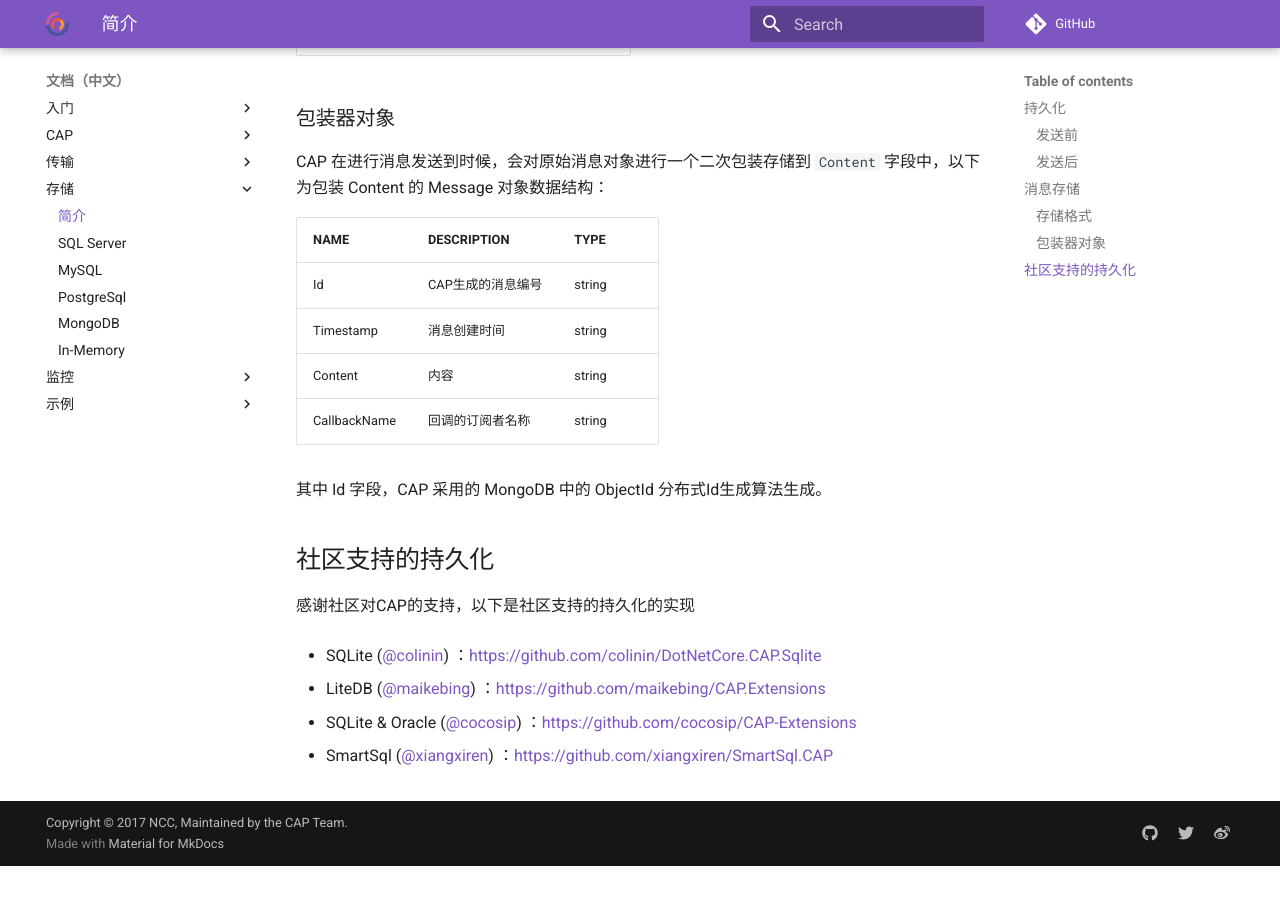
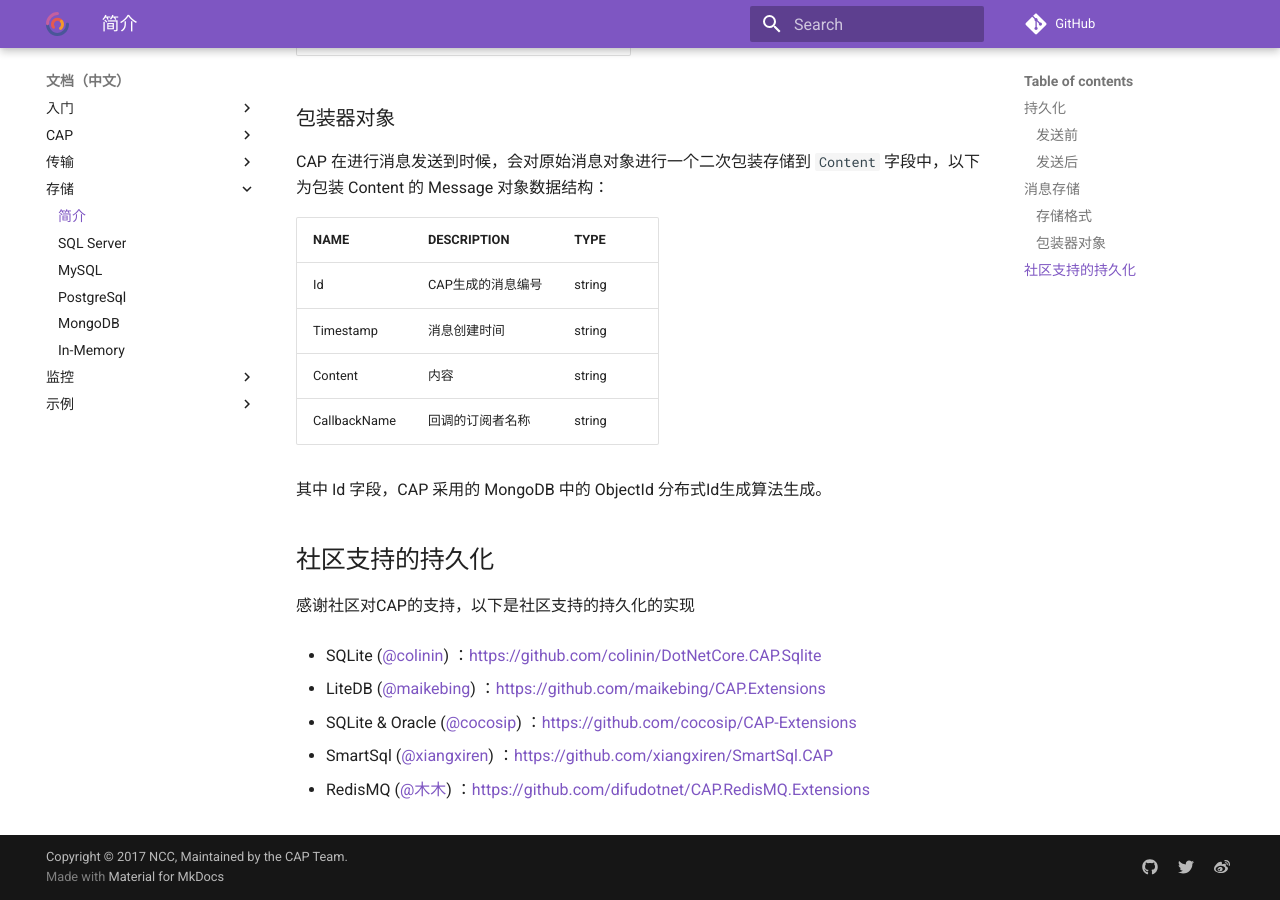
Before and after one commit to dotnetcore/CAP, an MkDocs documentation site: the page built from docs/content/user-guide/zh/storage/general.md, in a window 1280 px wide and 900 px high, scrolled down 1994 px. Built offline with MkDocs 1.6.1 and Material for MkDocs 9.7.7, drawn with Linux system fonts in a browser that asks for light colours; comment, search, counter and statistics services are not loaded; before the commit the page ends 2860 px from its top, so only the background shows below that.

Commit message:
Update general.md
添加RedisMQ扩展

```diff
--- a/docs/content/user-guide/zh/storage/general.md
+++ b/docs/content/user-guide/zh/storage/general.md
@@ -75,3 +75,5 @@ CallbackName |	回调的订阅者名称 | string
 * SQLite & Oracle ([@cocosip](https://github.com/cocosip)) ：https://github.com/cocosip/CAP-Extensions
 
 * SmartSql ([@xiangxiren](https://github.com/xiangxiren)) ：https://github.com/xiangxiren/SmartSql.CAP
+
+* RedisMQ ([@木木](https://github.com/difuteam)) ：https://github.com/difudotnet/CAP.RedisMQ.Extensions
```
